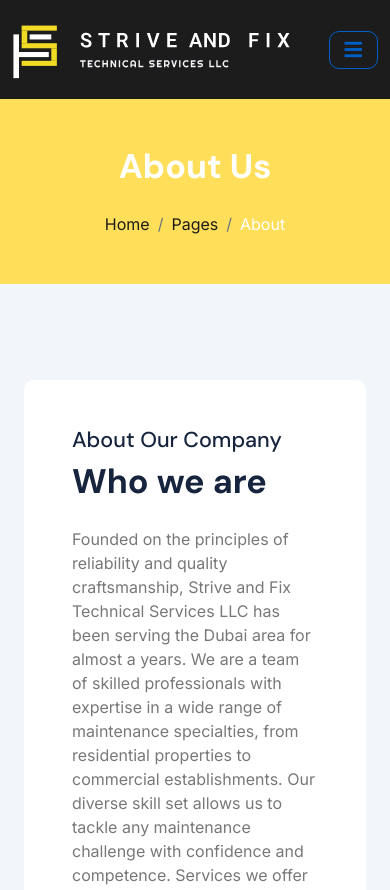
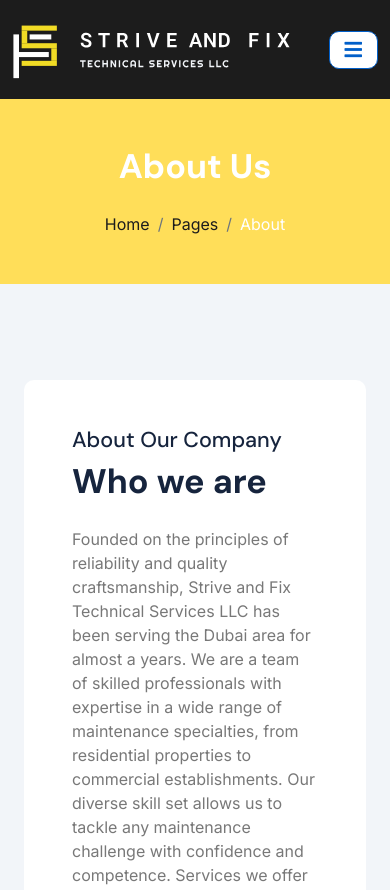
Before and after one commit to viwicodes/fixandstrive, a plain HTML site: page about.html in a window 390 px wide. Shown: the top 890 px of the page. Drawn offline with nearby package versions, Linux system fonts and the light colour scheme.

Commit message:
change mobile menu

```diff
--- a/about.html
+++ b/about.html
@@ -130,13 +130,14 @@
           <a href="#" class="navbar-brand p-0">
             <img src="img/svg/logo.svg" alt="Logo" />
           </a>
-          <button
+<button
             class="navbar-toggler"
+            style="background-color: white"
             type="button"
             data-bs-toggle="collapse"
             data-bs-target="#navbarCollapse"
           >
-            <span class="fa fa-bars"></span>
+            <span style="background-color: white" class="fa fa-bars"></span>
           </button>
           <div class="collapse navbar-collapse" id="navbarCollapse">
             <div
```
Also changed, not shown: contact.html (+3 -2 lines), service.html (+3 -2 lines).
